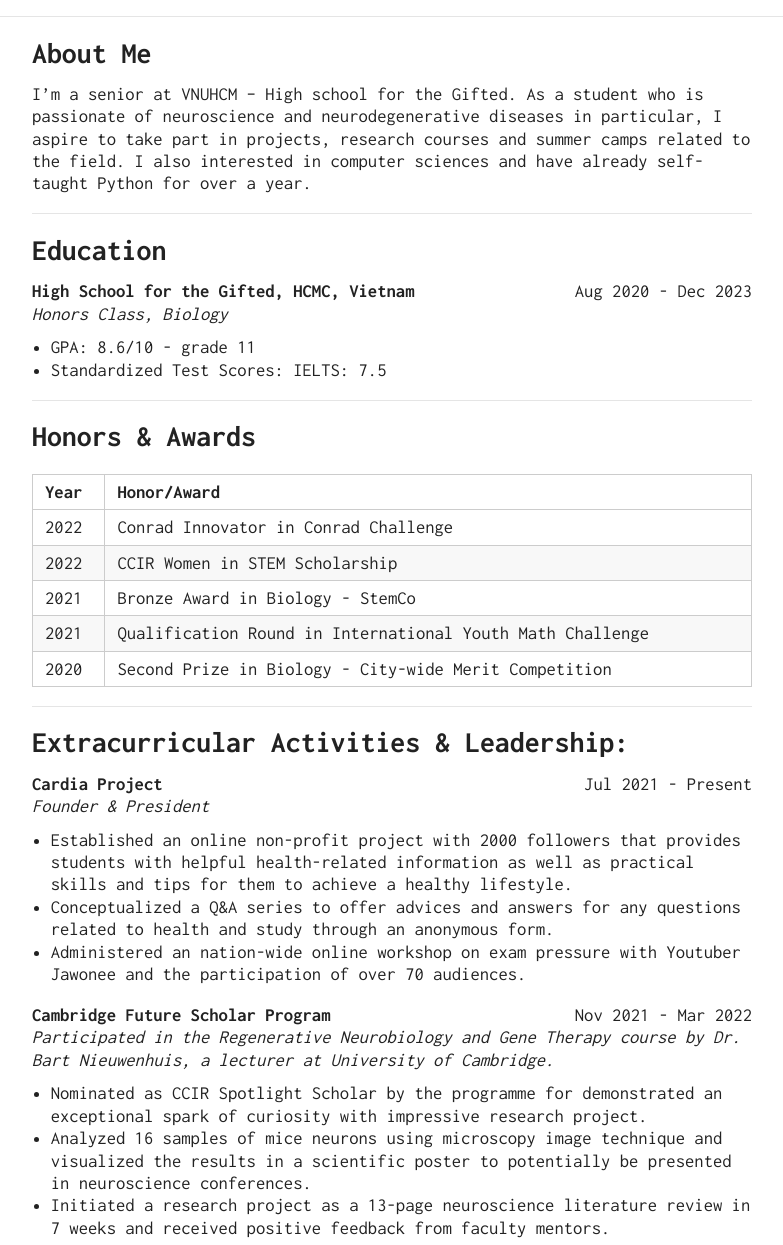
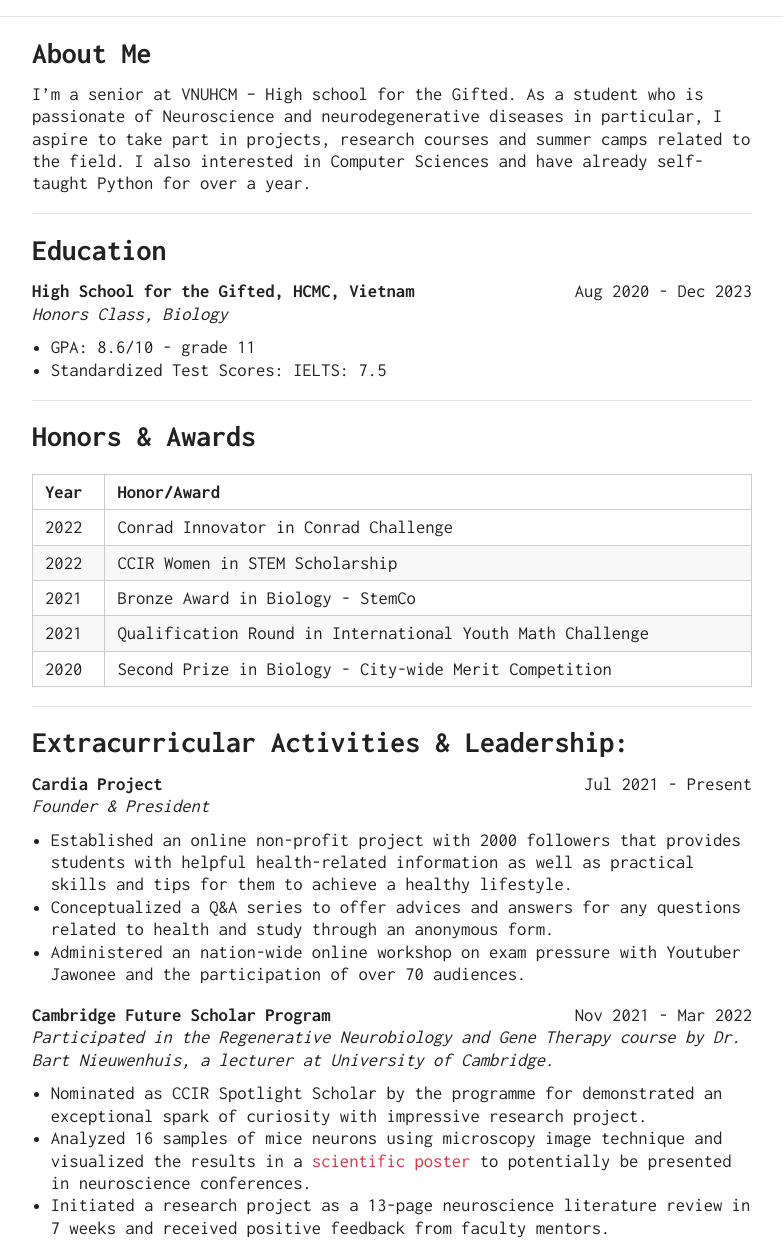
Before and after one commit to yengiang/yengiang.github.io, a plain HTML site: page about/index.html in a window 1280 px wide. Shown: the part 115-1360 px from the top of the page, without its empty margins (248-1031 px from the left). Drawn offline with nearby package versions, Linux system fonts and the light colour scheme; some icons are missing.

Commit message:
Update index.html

```diff
--- a/about/index.html
+++ b/about/index.html
@@ -63,7 +63,7 @@
 <div id="content">
 <div class="container">
     <h2 id="about-me">About Me</h2>
-<p>I’m a senior at VNUHCM – High school for the Gifted. As a student who is passionate of neuroscience and neurodegenerative diseases in particular, I aspire to take part in projects, research courses and summer camps related to the field. I also interested in computer sciences and have already self-taught Python for over a year.</p>
+<p>I’m a senior at VNUHCM – High school for the Gifted. As a student who is passionate of Neuroscience and neurodegenerative diseases in particular, I aspire to take part in projects, research courses and summer camps related to the field. I also interested in Computer Sciences and have already self-taught Python for over a year.</p>
 <hr>
 <h2 id="education">Education</h2>
 <p style="text-align:left;">
@@ -135,7 +135,10 @@
 </p>
 <ul>
 <li>Nominated as CCIR Spotlight Scholar by the programme for demonstrated an exceptional spark of curiosity with impressive research project.</li>
-<li>Analyzed 16 samples of mice neurons using microscopy image technique and visualized the results in a scientific poster to potentially be presented in neuroscience conferences.</li>
+<li>
+    Analyzed 16 samples of mice neurons using microscopy image technique and visualized the results in a
+    <a href="https://drive.google.com/file/d/1d5lDpYz5WNyUkJx2VGOuwv2a64y8ZASh/view?usp=sharing">scientific poster</a> to potentially be presented in neuroscience conferences.
+</li>
 <li>Initiated a research project as a 13-page neuroscience literature review in 7 weeks and received positive feedback from faculty mentors.</li>
 </ul>
 <p style="text-align:left;">
```
